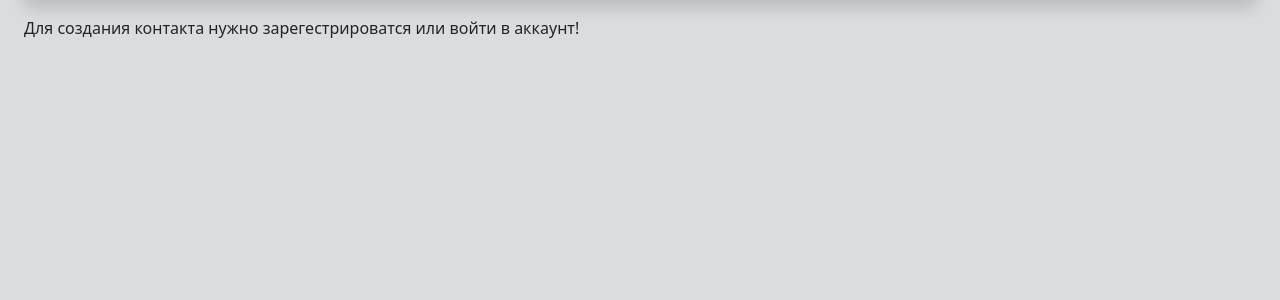
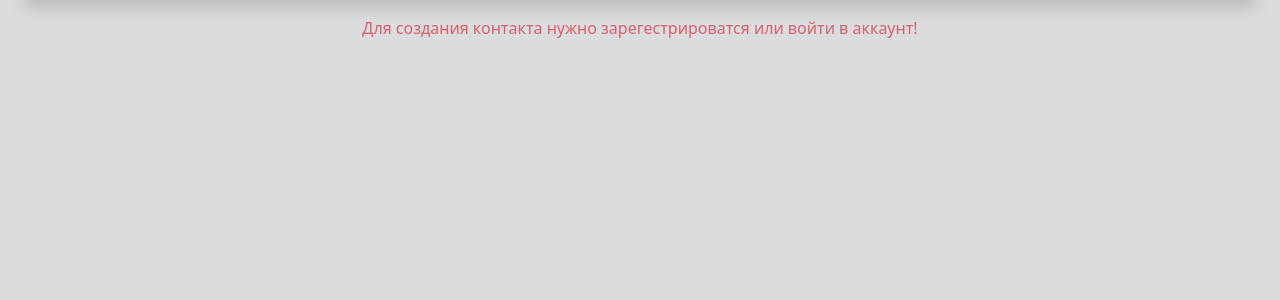
Before and after one commit to ArtMot99/AdressBook, a Django app: page /address/create/ in a window 1280 px wide. Shown: the part 96-396 px from the top of the page. Run offline with Django 4.2, Linux system fonts and the light colour scheme; some libraries are stand-ins or nearby versions.

Commit message:
Если пользователь не зашел в аккаунт, он не сможет создать контакт.

```diff
--- a/address/templates/address/create_contact.html
+++ b/address/templates/address/create_contact.html
@@ -11,6 +11,6 @@
     {% if user.is_authenticated %}
         {% include 'includes/form_for_create.html' %}
     {% else %}
-        <p>Для создания контакта нужно зарегестрироватся или войти в аккаунт!</p>
+        <p class="text-center text-danger text-opacity-75">Для создания контакта нужно зарегестрироватся или войти в аккаунт!</p>
     {% endif %}
 {% endblock %}
```
